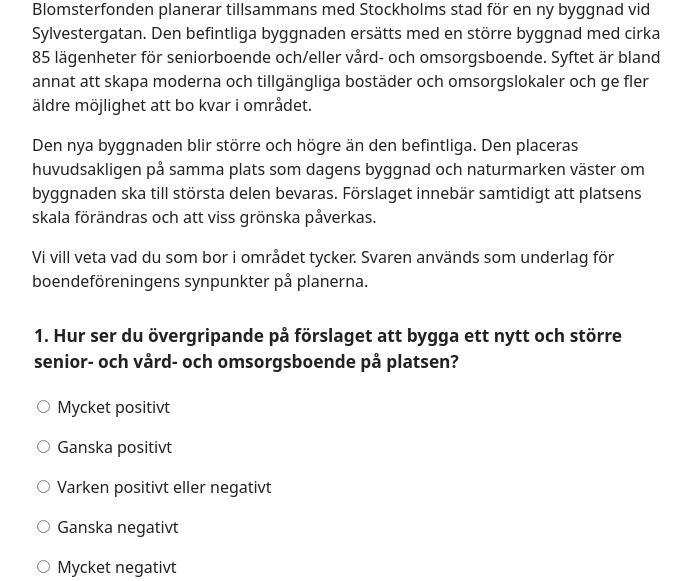
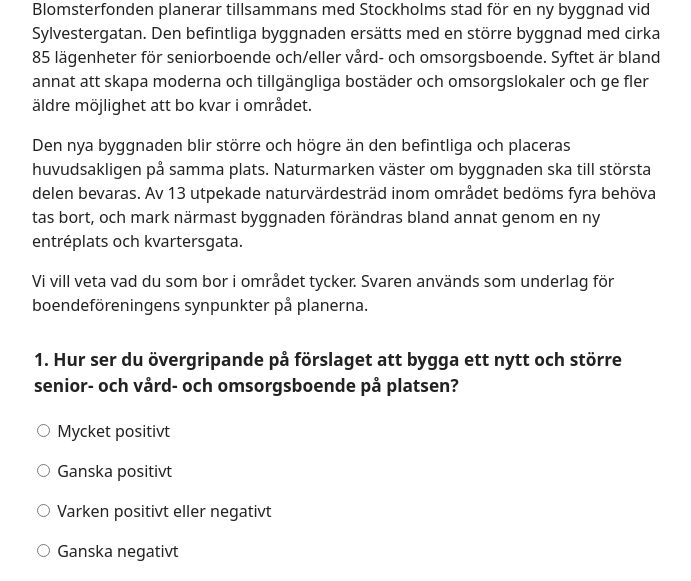
Before and after one commit to annaardin/liseberg-enkat, a plain HTML site: page index.html in a window 1280 px wide. Shown: the part 185-766 px from the top of the page, without its empty margins (290-981 px from the left). Drawn offline with Linux system fonts and the light colour scheme.

Commit message:
Förtydliga påverkan på naturmark och naturvärdesträd

```diff
--- a/index.html
+++ b/index.html
@@ -10,7 +10,7 @@ button{font:inherit;font-weight:700;padding:12px 20px;border:0;border-radius:8px
 </style></head><body><main>
 <h1>Vad tycker du om planerna vid Blomsterfonden?</h1>
 <p>Blomsterfonden planerar tillsammans med Stockholms stad för en ny byggnad vid Sylvestergatan. Den befintliga byggnaden ersätts med en större byggnad med cirka 85 lägenheter för seniorboende och/eller vård- och omsorgsboende. Syftet är bland annat att skapa moderna och tillgängliga bostäder och omsorgslokaler och ge fler äldre möjlighet att bo kvar i området.</p>
-<p>Den nya byggnaden blir större och högre än den befintliga. Den placeras huvudsakligen på samma plats som dagens byggnad och naturmarken väster om byggnaden ska till största delen bevaras. Förslaget innebär samtidigt att platsens skala förändras och att viss grönska påverkas.</p>
+<p>Den nya byggnaden blir större och högre än den befintliga och placeras huvudsakligen på samma plats. Naturmarken väster om byggnaden ska till största delen bevaras. Av 13 utpekade naturvärdesträd inom området bedöms fyra behöva tas bort, och mark närmast byggnaden förändras bland annat genom en ny entréplats och kvartersgata.</p>
 <p>Vi vill veta vad du som bor i området tycker. Svaren används som underlag för boendeföreningens synpunkter på planerna.</p>
 <form id="survey">
 <fieldset><legend>1. Hur ser du övergripande på förslaget att bygga ett nytt och större senior- och vård- och omsorgsboende på platsen?</legend>
```
